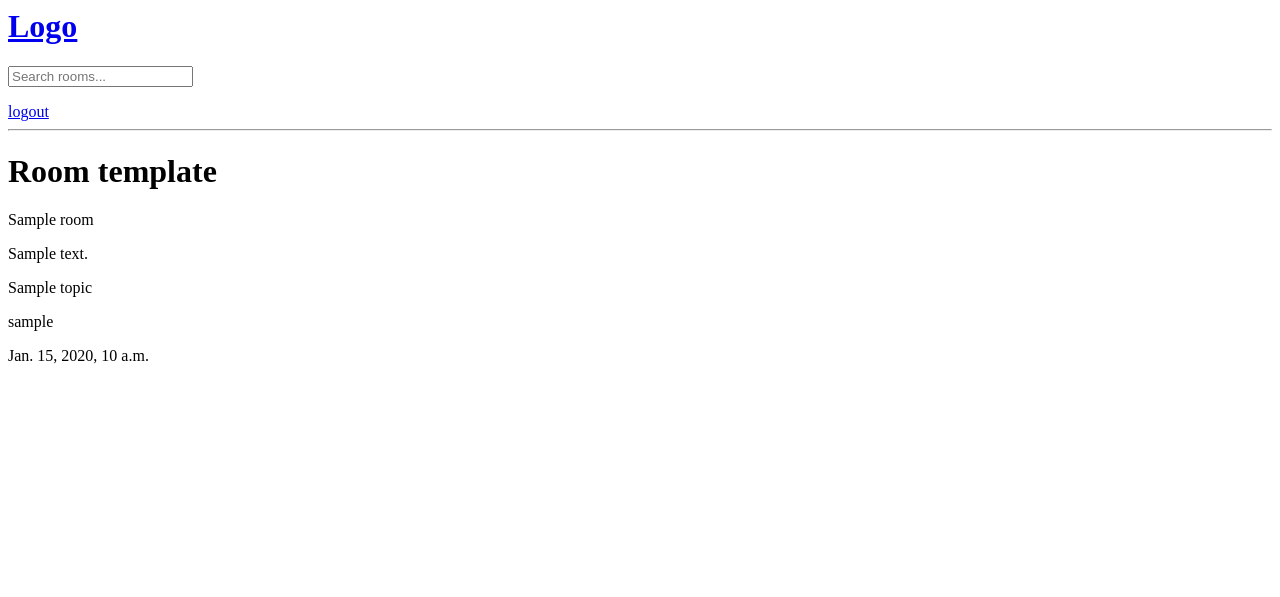
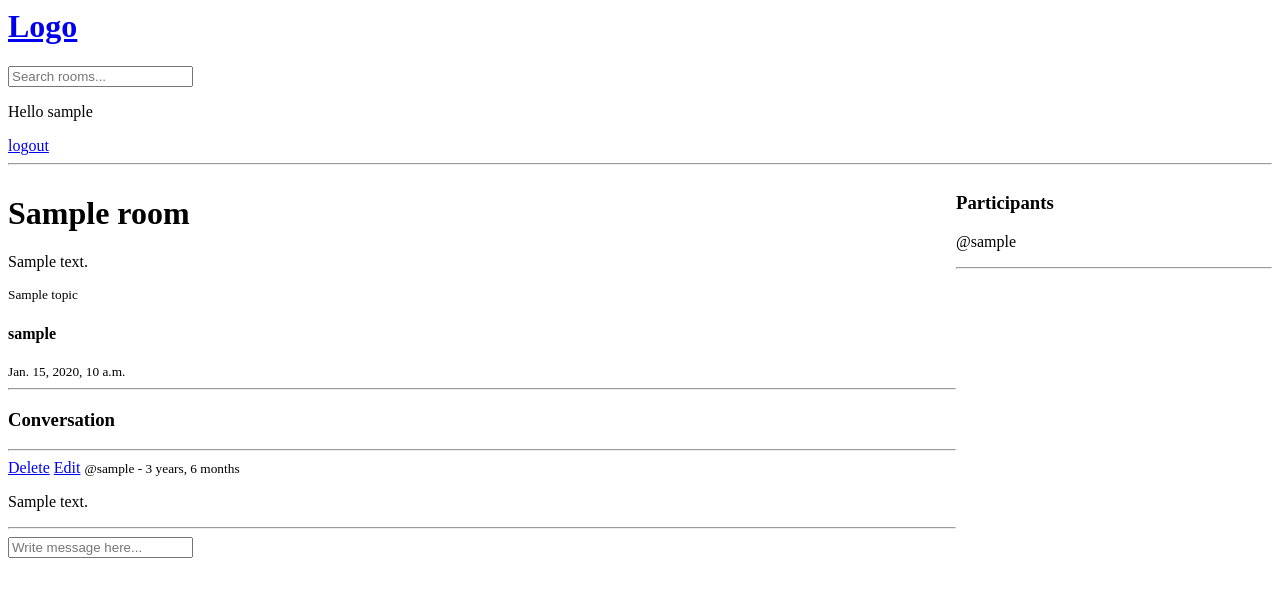
Before and after one commit to rambod/DjangoSandbox, a Django app: page /room/1/ in a window 1280 px wide. Shown: the top 597 px of the page. Run offline with Django 4.2, Linux system fonts and the light colour scheme; a user stored in the database is signed in; tables that the repository leaves empty hold one stand-in row (values such as "Sample post").

Commit message:
"Enhance StudyBuddy App: Introduce Message and Conversation CRUD Functionality"
Description: This commit marks a significant advancement in the StudyBuddy app, as it introduces crucial features for managing messages and conversations within rooms:

Message CRUD Functionality:

Implemented Create, Read, Update, and Delete (CRUD) operations for messages.
Users can now create and post new messages, view existing messages, and interact with message content.
Conversation Management:

Introduced features to facilitate conversations within rooms, enabling participants to exchange messages seamlessly.
Users can view the participants involved in a conversation, providing context for each discussion.
Edit and Delete Messages:

Empowered users to edit and delete their own messages, enhancing control over their contributions and fostering responsible communication.
With these powerful additions, StudyBuddy now provides a dynamic and interactive space for users to engage in meaningful discussions, collaborate effectively, and share knowledge within rooms. The Message and Conversation CRUD functionality enhances the platform's versatility, ensuring a rich and engaging experience for all users.

```diff
--- a/StudyBuddy/base/forms.py
+++ b/StudyBuddy/base/forms.py
@@ -5,3 +5,8 @@ class RoomForm(ModelForm):
     class Meta:
         model = Room
         fields = '__all__'
+
+class MessageForm(ModelForm):
+    class Meta:
+        model = Message
+        fields = ['body']
--- a/StudyBuddy/base/models.py
+++ b/StudyBuddy/base/models.py
@@ -14,7 +14,7 @@ class Room(models.Model):
     topic = models.ForeignKey(Topic, on_delete=models.SET_NULL, null=True)
     name = models.CharField(max_length=200)
     description = models.TextField(null=True, blank=True)
-    #participants = models.ManyToManyField('users.User', related_name='participants', blank=True)
+    participants = models.ManyToManyField(User, related_name='participants', blank=True)
     updated = models.DateTimeField(auto_now=True)
     created = models.DateTimeField(auto_now_add=True)
 
--- a/StudyBuddy/base/templates/base/room.html
+++ b/StudyBuddy/base/templates/base/room.html
@@ -1,23 +1,65 @@
 {% extends 'main.html' %}
 {% block content %}
-<h1>Room template</h1>
+<style>
+    .room-container {
+        display: grid;
+        grid-template-columns: 3fr 1fr;
+    }
+</style>
+
+<div class="room-container">
     <div>
-    <p>
+
+        <h1>
             {{room.name}}
-    </p>
+        </h1>
         <p>
             {{room.description}}
         </p>
-    <p>
+        <small>
             {{room.topic.name}}
-    </p>
-    <p>
+        </small>
+        <h4>
             {{room.host}}
-    </p>
-    <p>
+        </h4>
+        <small>
             {{room.created}}
-    </p>
+        </small>
+        <hr />
+        <div class="comment-wrapper">
+            <h3>Conversation</h3>
+            <hr />
 
+            {% for message in room_messages %}
+            <div>
+                {% if message.user == request.user %}
+                <a href="{% url 'delete-message' message.id %}">Delete</a>
+                <a href="{% url 'update-message' message.id %}">Edit</a>
+                {% endif %}
+                <small>@{{message.user}} - {{message.created|timesince}}</small>
+                <p>{{message.body}}</p>
+            </div>
+            <hr />
+            {% endfor %}
+        </div>
 
+        {% if request.user.is_authenticated %}
+        <div class="comment-form">
+            <form method="POST" action="">
+                {% csrf_token %}
+                <input type="text" name="body" placeholder="Write message here..." />
+            </form>
+        </div>
+        {% endif %}
+    </div>
+    <div>
+        <h3>Participants</h3>
+        {% for user in participants %}
+            <div>
+                <p>@{{user.username}}</p>
+            </div>
+        {% endfor %}
+        <hr/>
+    </div>
 </div>
 {% endblock content %}
--- a/StudyBuddy/base/urls.py
+++ b/StudyBuddy/base/urls.py
@@ -10,4 +10,6 @@ urlpatterns = [
     path('create-room/', views.createRoom, name = "create-room"),
     path('update-room/<int:pk>/', views.updateRoom, name = "update-room"),
     path('delete-room/<int:pk>/', views.deleteRoom, name = "delete-room"),
+    path('delete-message/<int:pk>/', views.deleteMessage, name = "delete-message"),
+    path('update-message/<int:pk>/', views.updateMessage, name = "update-message"),
 ]
--- a/StudyBuddy/base/views.py
+++ b/StudyBuddy/base/views.py
@@ -1,8 +1,8 @@
 from django.shortcuts import render,redirect ,HttpResponse
 from django.db.models import Q
 from django.contrib.auth.decorators import login_required
-from .models import Room, Topic
-from .forms import RoomForm
+from .models import Room, Topic, Message
+from .forms import RoomForm ,MessageForm
 from django.contrib.auth.models import User
 from django.contrib.auth import authenticate, login, logout
 from django.contrib.auth.forms import UserCreationForm
@@ -81,7 +81,21 @@ def home(request):
 
 def room(request,pk):
     room = Room.objects.get(id=pk)
-    context = { 'room' : room}
+    room_messages = room.message_set.all().order_by('-created')
+    participents = room.participants.all()
+
+    if request.method == "POST":
+        message = Message.objects.create(
+            user = request.user,
+            room = room,
+            body = request.POST.get('body')
+        )
+        room.participants.add(request.user)
+        room.save()
+        message.save()
+        return redirect('room', pk=room.id)
+    print(participents)
+    context = { 'room' : room,'room_messages':room_messages,'participants':participents}
 
     return render(request,'base/room.html',context)
 
@@ -121,3 +135,30 @@ def deleteRoom(request,pk):
         room.delete()
         return redirect('home')
     return render(request,'base/delete.html',{'obj':room})
+
+
+@login_required(login_url='login')
+def deleteMessage(request,pk):
+    message = Message.objects.get(id=pk)
+
+    if request.user != message.user:
+        return HttpResponse("you are not allowed here")
+    if request.method == 'POST':
+        message.delete()
+        return redirect('home')
+    return render(request,'base/delete.html',{'obj':message})
+
+@login_required(login_url='login')
+def updateMessage(request,pk):
+    message = Message.objects.get(id=pk)
+    form = MessageForm(instance=message)
+
+    if request.user != message.user:
+        return HttpResponse("you are not allowed here")
+    if request.method == 'POST':
+        form = MessageForm(request.POST,instance=message)
+        if form.is_valid():
+            form.save()
+            return redirect('home')
+    context = {'form' : form}
+    return render(request, 'base/message_form.html', context)
--- a/StudyBuddy/templates/navigationbar.html
+++ b/StudyBuddy/templates/navigationbar.html
@@ -6,6 +6,7 @@
 </form>
 
 {% if request.user.is_authenticated %}
+<p>Hello {{request.user.username}}</p>
 <a href="{% url 'logout' %}">logout</a>
 {% else %}
 <a href="{% url 'login' %}">login</a>
```
Also changed, not shown: StudyBuddy/base/templates/base/message_form.html (added, +11 -0 lines), StudyBuddy/base/migrations/0004_alter_room_options_room_participants.py (added). Lines whose indentation alone changed are shown as unchanged.
